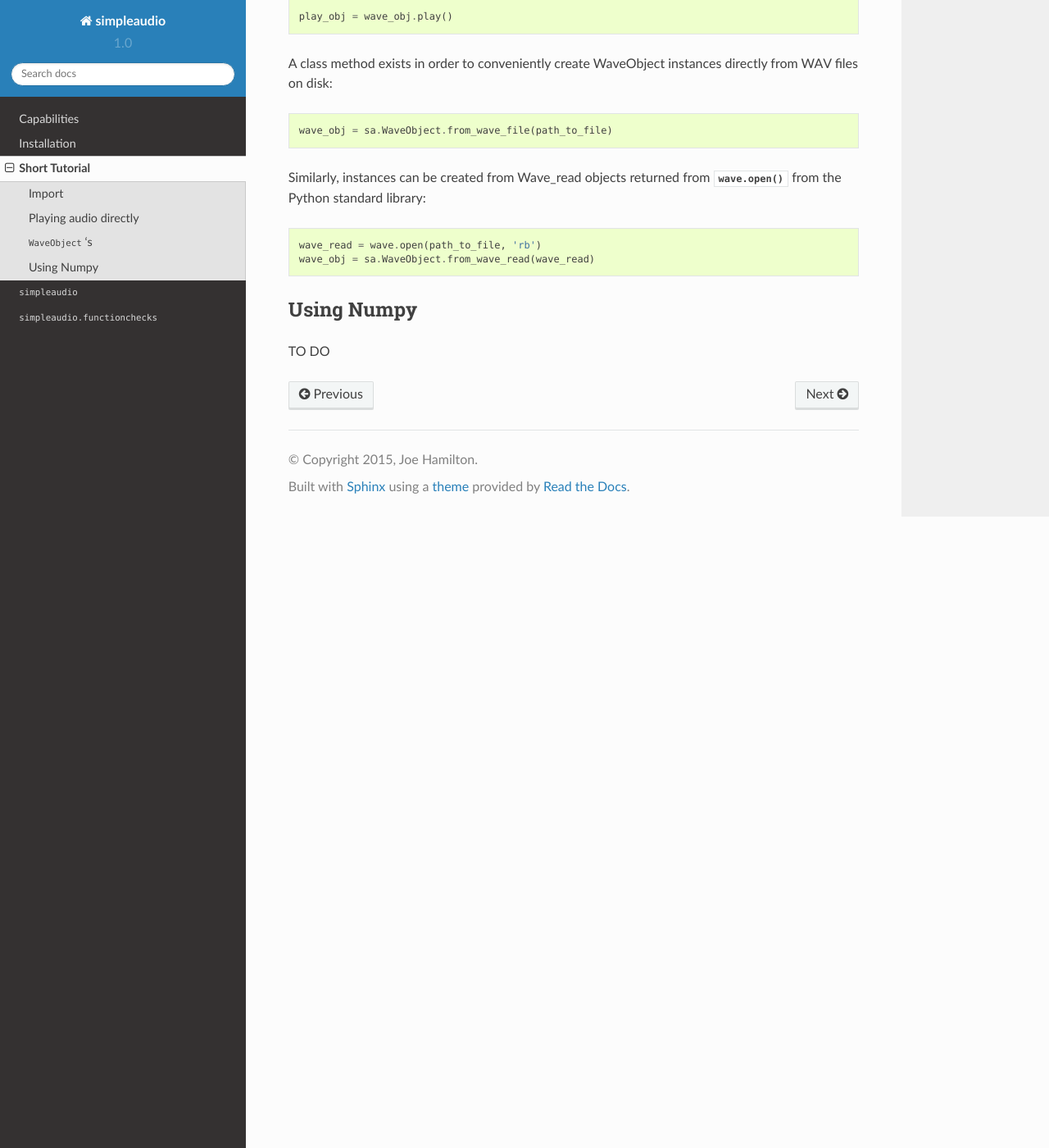
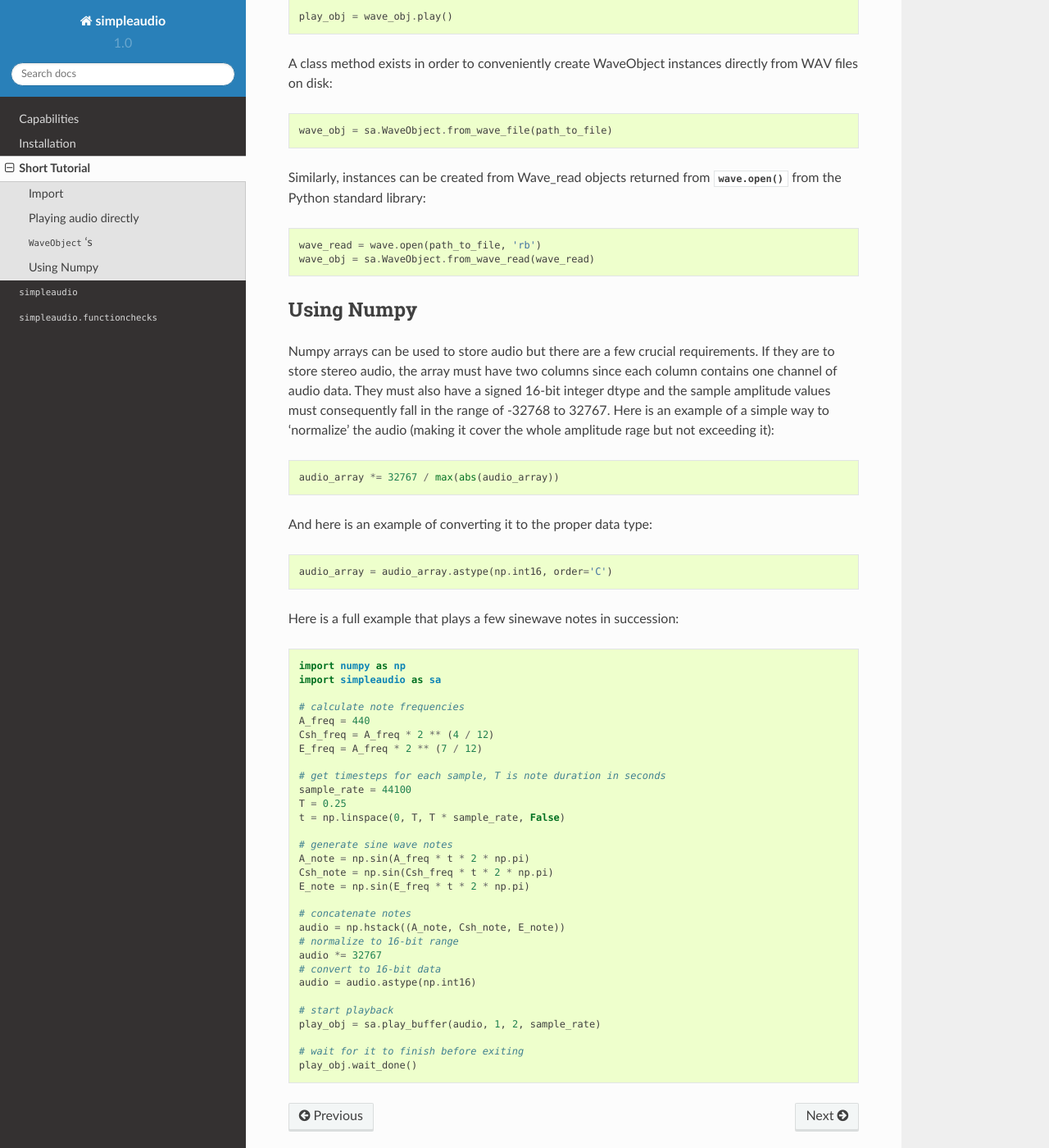
Before and after one commit to hamiltron/py-simple-audio, a Sphinx documentation site: the page built from docs/tutorial.rst, in a window 1280 px wide and 1400 px high, scrolled down 1274 px. Shown: the whole window at 82% size. Built offline with Sphinx 7.4.7 and the Read the Docs theme 2.0.0, drawn with Linux system fonts in a browser that asks for light colours.

Commit message:
added tutorial to docs

```diff
--- a/docs/tutorial.rst
+++ b/docs/tutorial.rst
@@ -67,4 +67,49 @@ Similarly, instances can be created from Wave_read objects returned from
 Using Numpy
 -----------
 
-TO DO
+Numpy arrays can be used to store audio but there are a few crucial
+requirements. If they are to store stereo audio, the array must have two
+columns since each column
+contains one channel of audio data. They must also have a signed 16-bit
+integer dtype and the sample amplitude values must consequently fall in the
+range of -32768 to 32767. Here is an example of a simple way to 'normalize'
+the audio (making it cover the whole amplitude rage but not exceeding it)::
+
+   audio_array *= 32767 / max(abs(audio_array))
+
+And here is an example of converting it to the proper data type::
+
+   audio_array = audio_array.astype(np.int16, order='C')
+
+Here is a full example that plays a few sinewave notes in succession::
+
+   import numpy as np
+   import simpleaudio as sa
+
+   # calculate note frequencies
+   A_freq = 440
+   Csh_freq = A_freq * 2 ** (4 / 12)
+   E_freq = A_freq * 2 ** (7 / 12)
+
+   # get timesteps for each sample, T is note duration in seconds
+   sample_rate = 44100
+   T = 0.25
+   t = np.linspace(0, T, T * sample_rate, False)
+
+   # generate sine wave notes
+   A_note = np.sin(A_freq * t * 2 * np.pi)
+   Csh_note = np.sin(Csh_freq * t * 2 * np.pi)
+   E_note = np.sin(E_freq * t * 2 * np.pi)
+
+   # concatenate notes
+   audio = np.hstack((A_note, Csh_note, E_note))
+   # normalize to 16-bit range
+   audio *= 32767
+   # convert to 16-bit data
+   audio = audio.astype(np.int16)
+
+   # start playback
+   play_obj = sa.play_buffer(audio, 1, 2, sample_rate)
+
+   # wait for it to finish before exiting
+   play_obj.wait_done()
--- a/setup.py
+++ b/setup.py
@@ -8,10 +8,12 @@ import sys
 platform_sources = []
 platform_libs = []
 platform_link_args = []
+platform_compile_args = []
 
 if sys.platform == 'darwin':
     platform_sources = ['simpleaudio_mac.c', 'posix_mutex.c']
     platform_link_args = ['-framework', 'AudioToolbox']
+    platform_compile_args = ['-mmacosx-version-min=10.7']
 elif sys.platform == 'linux':
     platform_sources = ['simpleaudio_alsa.c', 'posix_mutex.c']
     platform_libs = ['asound']
@@ -26,8 +28,9 @@ simpleaudio_c_ext = Extension(
     '_simpleaudio',
     sources=platform_sources+['simpleaudio.c'],
     libraries=platform_libs,
+    extra_compile_args=platform_compile_args,
     extra_link_args=platform_link_args,
-    define_macros=[('DEBUG', '2')])
+    define_macros=[('DEBUG', '0')])
 
 VERSION = "1.0.0"
 
```
Also changed, not shown: docs/overview.rst (+4 -12 lines), numpy_example.py (deleted, +0 -30 lines).
